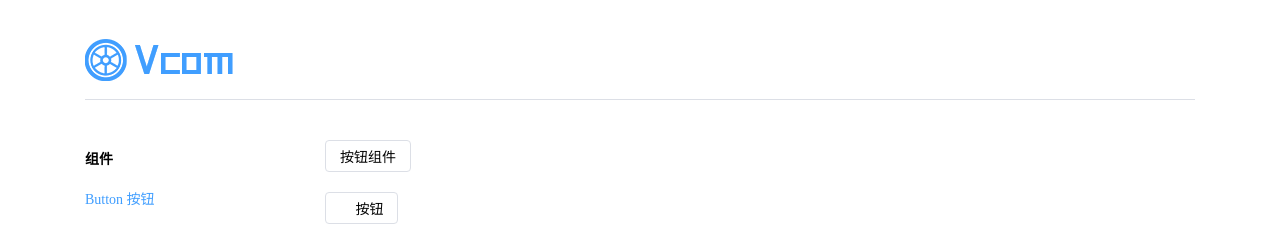
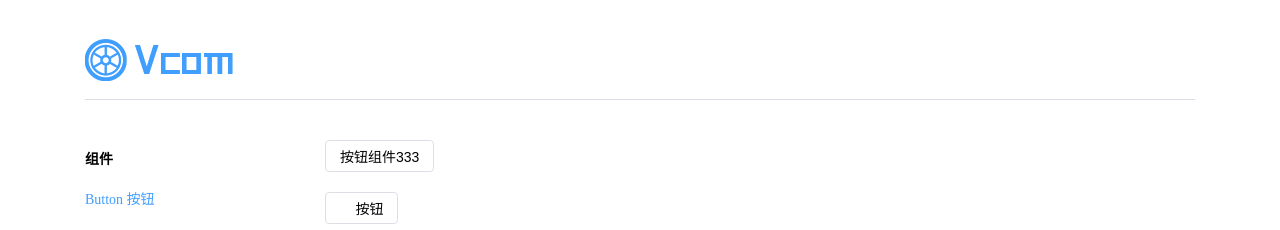
Before and after one commit to qietubaby/components, a Vue app: page /button in a window 1280 px wide. Shown: the top 230 px of the page. Built offline with nearby package versions, Linux system fonts and the light colour scheme.

Commit message:
修改了内容

```diff
--- a/src/views/ButtonDemo.vue
+++ b/src/views/ButtonDemo.vue
@@ -1,7 +1,7 @@
 <template>
   <div>
     <div class="demoitem">
-      <g-button>按钮组件</g-button>
+      <g-button>按钮组件333</g-button>
     </div>
 
     <div class="demoitem">
```
